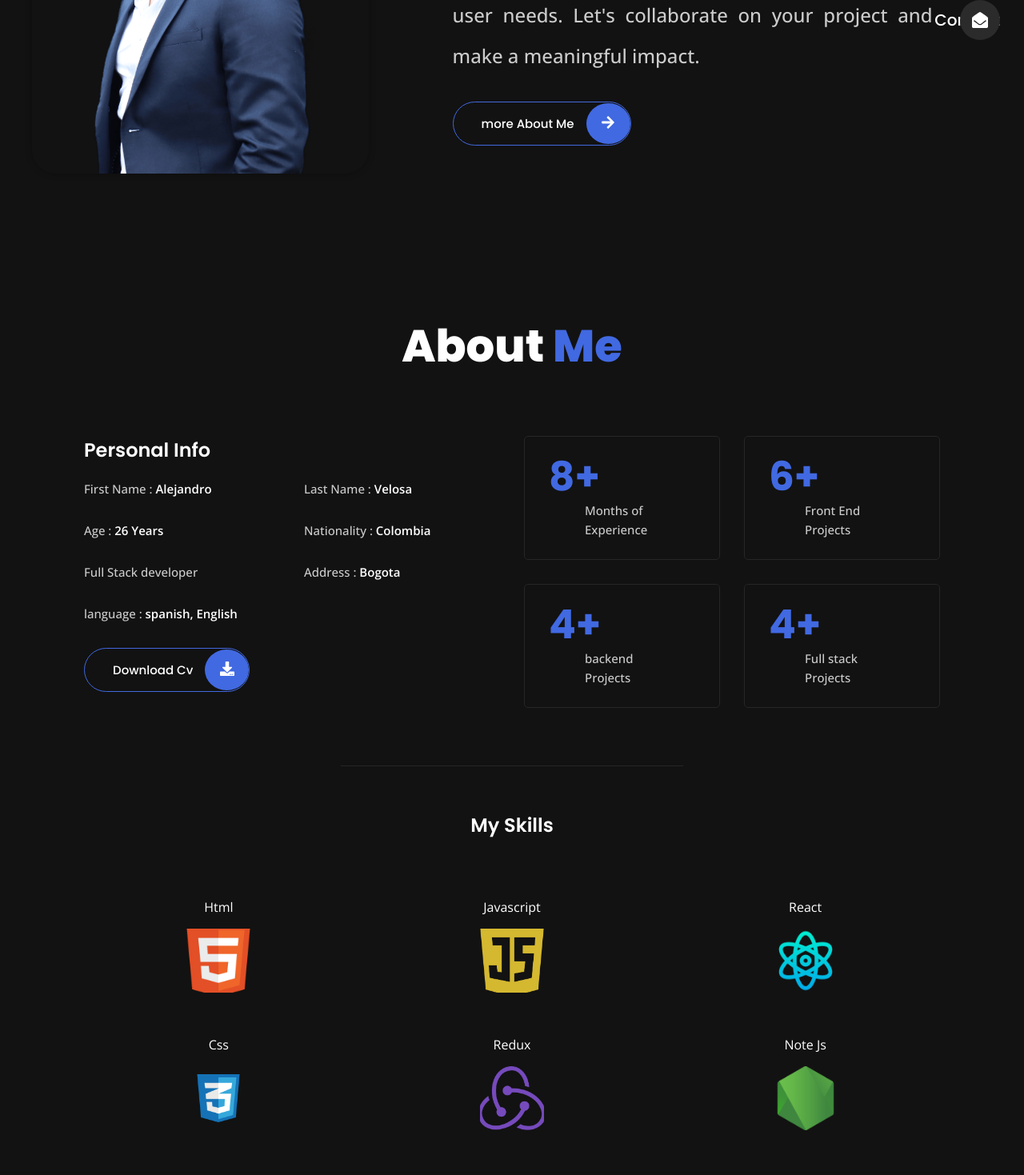
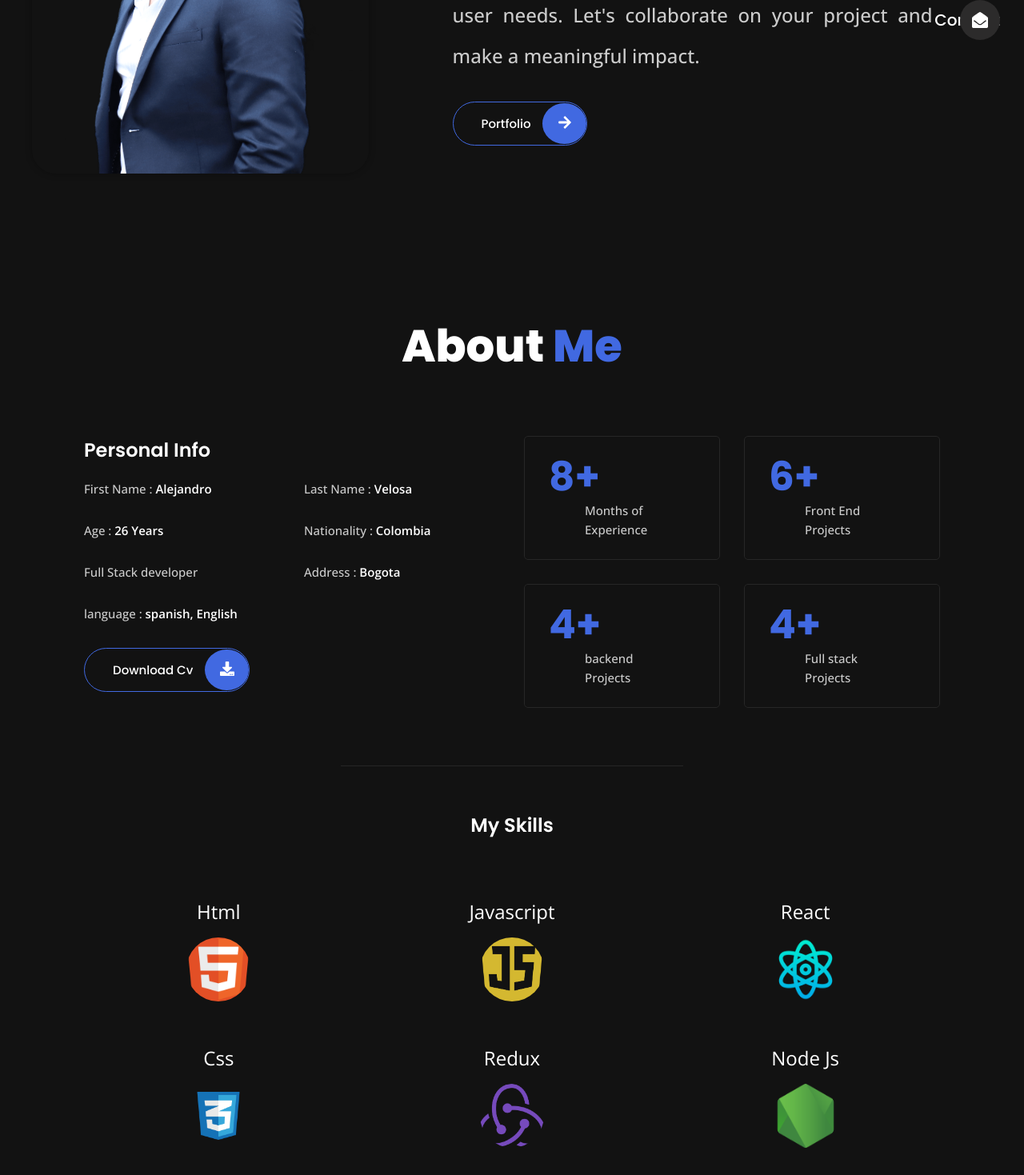
Before and after one commit to AlejandroVelosa/portafolio_final, a React (Vite) app: page / in a window 1280 px wide. Shown: the part 480-1949 px from the top of the page at 80% size. Built offline with nearby package versions, Linux system fonts and the light colour scheme.

Commit message:
se actualizan nuevas funciones en skinks se quita el about me por el potfolio se agrega descripcion a los proyectos

```diff
--- a/src/components/about/about.css
+++ b/src/components/about/about.css
@@ -83,10 +83,21 @@
     gap: 1rem;
 }
 
-.skills_img{
+.skills_img {
     height: 80px;
     width: 80px;
     object-fit: cover;
+    border-radius: 50%;
+    transition: transform 0.3s ease, background-color 0.3s ease;
+    /* Agrega transición para rotación y color de fondo */
+    perspective: 800px;
+    /* Define la perspectiva para el efecto 3D */
+}
+
+.skills_img:hover {
+    cursor: pointer;
+    transform: rotateY(360deg);
+    /* Aplica la rotación en el eje Y para el efecto 3D */
 }
 .progress_circle{
     width: 120px;
@@ -119,7 +130,7 @@
 
 .skills_title{
     font-family: var(--body-font);
-    font-size: var(--normal-font-size) ;
+    font-size: var(--h3-font-size) ;
     font-weight: var(--weight-400);
     margin-top: 24px;
     margin-top: 24px;
--- a/src/components/home/Home.jsx
+++ b/src/components/home/Home.jsx
@@ -65,8 +65,8 @@ const Home = () => {
                         I'm Jairo Alejandro Velosa Bolaños, a dedicated Full-Stack developer with expertise in React JS, Node JS, Redux, and more. My focus is on challenging projects that let me create innovative solutions to user needs. Let's collaborate on your project and make a meaningful impact.
                     </p>
 
-                    <Link onClick={() => handleLinkClick('about')} className="button ">
-                        more About Me
+                    <Link onClick={() => handleLinkClick('portfolio')} className="button ">
+                        Portfolio
                         <span id="about" className="button__icon">
                             <FaArrowRight />
                         </span>
--- a/src/components/porftfolio/Portfolio.css
+++ b/src/components/porftfolio/Portfolio.css
@@ -8,6 +8,7 @@ grid-template-columns: repeat(2,1fr);
     overflow: hidden;
     cursor: pointer;
 }
+
 .portfolio_img{
     height: 250px;
     width: 100%;
@@ -16,13 +17,21 @@ grid-template-columns: repeat(2,1fr);
 }
 
 .portfolio_hover{
-    background-color: var(--first-color);
+    background-color: rgb(0, 0, 0);
     position: absolute;
     inset: 0;
     display: grid;
     place-items: center;
     opacity: 0;
     transition: all .5s ease;
+    padding: 2rem;
+}
+
+.portfolio_description{
+    display: flex;
+    padding: 1rem;
+    text-align: center;
+    text-align: justify;
 }
 
 .portfolio_item:hover .portfolio_hover{
@@ -32,8 +41,8 @@ grid-template-columns: repeat(2,1fr);
 
 
 .portfolio_title{
-    color: var(--text-white);
-    font-size: var(--large-font-size);
+    color: white;
+    font-size: var(--h2-font-size);
     font-weight: var(--weight-500);
     transform: translateY(-20px);
     transition: all .5s ease;
--- a/src/components/shared/PortfolioItem.jsx
+++ b/src/components/shared/PortfolioItem.jsx
@@ -1,7 +1,7 @@
 import React, { useState } from 'react'
 import Close from '../../assets/close.svg'
 
-const PortfolioItem = ({ img, title, link, details }) => {
+const PortfolioItem = ({ img, title, link, description }) => {
 
     const [modal, setModal] = useState(false)
     const handletoggleModal = () => {
@@ -15,6 +15,7 @@ const PortfolioItem = ({ img, title, link, details }) => {
             <a href={link} target="_blank">
                 <div className="portfolio_hover" onClick={handletoggleModal}>
                     <h3 className="portfolio_title">{title}</h3>
+                    <h4 className='portfolio_description'>{description}</h4>
                 </div>
             </a>
 
--- a/src/components/shared/Skills.jsx
+++ b/src/components/shared/Skills.jsx
@@ -17,7 +17,7 @@ const Skills = () => {
                             />
                         </div> */}
 
-                        <div className="name_img">
+                        <div className="name_img ">
                             <h3 className="skills_title">{title}</h3>
                             <img className="skills_img" src={img} alt="" />
                         </div>
--- a/src/data.jsx
+++ b/src/data.jsx
@@ -7,6 +7,7 @@ import {
   FaGraduationCap,
   FaCode,
   FaEye,
+  FaNodeJs
 
 } from 'react-icons/fa';
 import { FiFileText, FiUser, FiExternalLink } from 'react-icons/fi';
@@ -239,7 +240,7 @@ export const skills = [
 
   {
     id: 5,
-    title: 'Note Js',
+    title: 'Node Js',
     percentage: '30',
     img: notejs,
   },
@@ -275,6 +276,7 @@ export const portfolio = [
     img: Work1,
     title: 'Moda Fit',
     link: 'https://peppy-faun-d39c6f.netlify.app/#products',
+    description: " is a website crafted using JavaScript, HTML, and CSS.",
     details: [
       {
         icon: <FiFileText />,
@@ -304,6 +306,7 @@ export const portfolio = [
     img: Work2,
     title: 'Rick and Morty App',
     link: 'https://rick-and-morty-alejandro.netlify.app/',
+    description: "This website delves into advanced React concepts like lists and keys, controlled inputs, conditional rendering, and error handling, for dynamic interaction and an enhanced user experience",
     details: [
       {
         icon: <FiFileText />,
@@ -332,6 +335,7 @@ export const portfolio = [
     img: Work3,
     title: 'Pokedex App',
     link: 'https://pokedex-alejadro-velosa.netlify.app/',
+    description: "This website merges React Router and Redux for smooth navigation and efficient global state. React Router guarantees a seamless view-switching experience, while Redux manages app state, offering consistency and scalability",
     details: [
       {
         icon: <FiFileText />,
@@ -360,6 +364,7 @@ export const portfolio = [
     img: Work4,
     title: 'Ecommerce',
     link: 'https://ecomerse-alejandro-velosa.netlify.app/#/',
+    description: "This website merges React Router, Redux, and a robust backend for a seamless experience.It includes login, registration   and purchase tracking.React Router handles navigation, Redux manages state, and the backend adds extra functionalities",
     details: [
       {
         icon: <FiFileText />,
@@ -390,6 +395,7 @@ export const portfolio = [
     img: Work6,
     title: 'Weather App',
     link: 'https://weather-app-alejandro.netlify.app/',
+    description: "This weather app uses useEffect and async requests for real-time data. useEffect updates dynamic info, while async requests provide current details.",
     details: [
       {
         icon: <FiFileText />,
```
